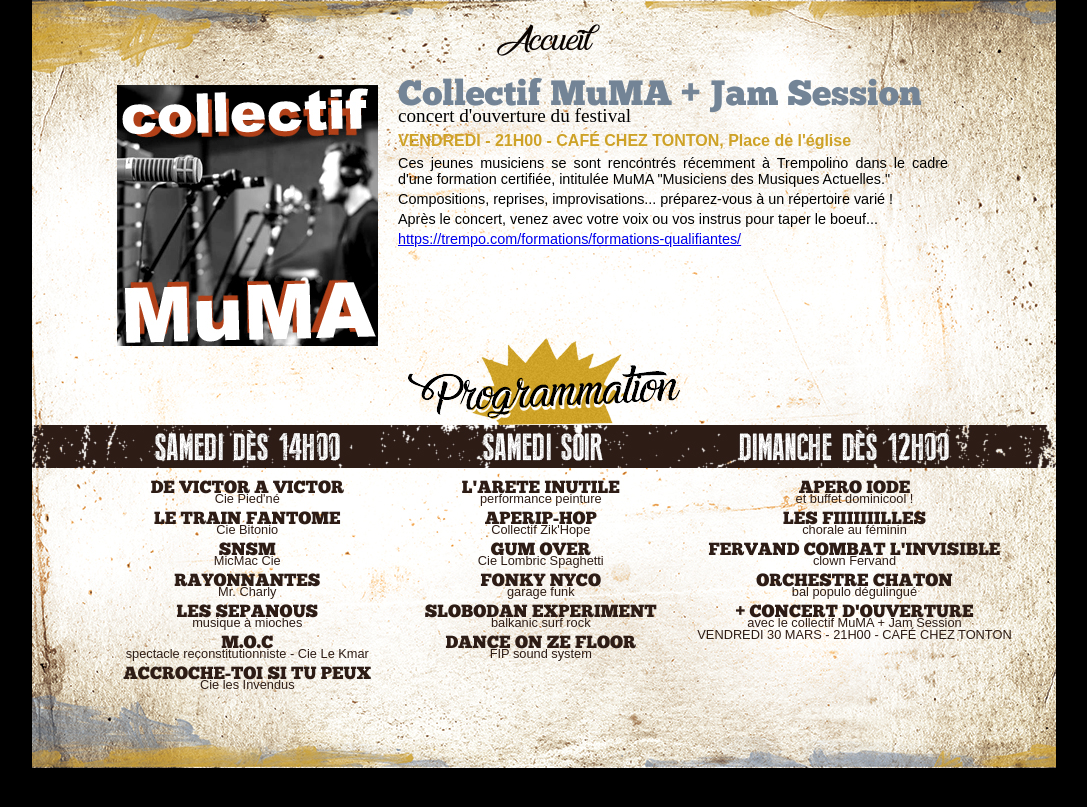
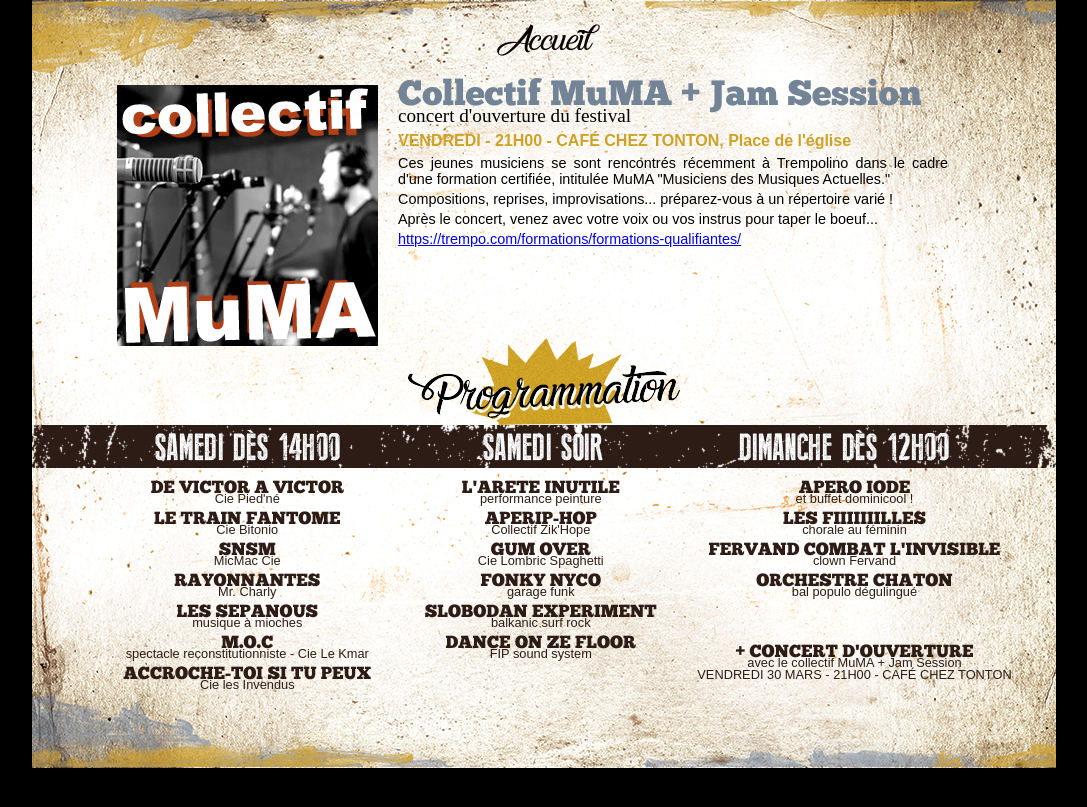
Before and after one commit to air1bzz/festifip, a Jekyll site: the page built from prog.html, in a window 1280 px wide. Shown: the top 807 px of the page, without its empty margins (96-1183 px from the left). Built offline with Jekyll 4.4.1, drawn with Linux system fonts in a browser that asks for light colours.

Commit message:
Add special margin

```diff
--- a/_sass/theme.sass
+++ b/_sass/theme.sass
@@ -1,9 +1,3 @@
-// @font-face
-//   font-family: 'chunkfive_exregular'
-//   src: url('../fonts/chunkfive_ex-webfont.woff2') format('woff2'), url('../fonts/chunkfive_ex-webfont.woff') format('woff')
-//   font-weight: normal
-//   font-style: normal
-
 @font-face
   font-family: 'melancholightregular'
   src: url('../fonts/melancholight-webfont.woff2') format('woff2'), url('../fonts/melancholight-webfont.woff') format('woff')
--- a/_sass/theme/_prog_page.sass
+++ b/_sass/theme/_prog_page.sass
@@ -83,3 +83,5 @@ $normal-color: #2D1C15
 #sunday
   position: relative
   left: -6px
+  div:last-child
+    margin-top: 40px
```
